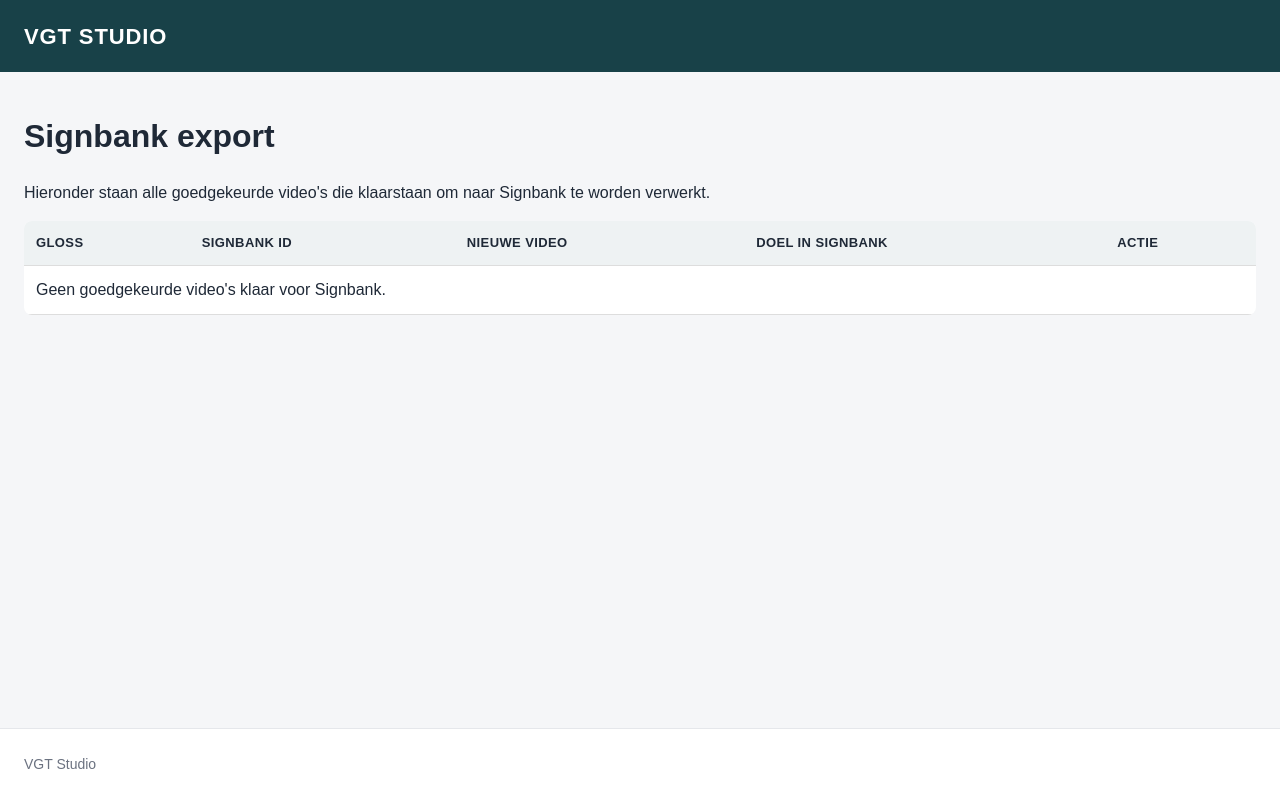
After one commit to ThijsVGTC/vgt-studio, a Django app: template recordings/templates/recordings/signbank_export_preview.html in a window 1280 px wide. The commit adds this page. Run offline with Django 5.2, Linux system fonts and the light colour scheme; the template is opened without the code that fills it, so the values that code supplies are empty.

Commit message:
upload to signbank

```diff
--- a/recordings/templates/recordings/base.html
+++ b/recordings/templates/recordings/base.html
@@ -23,6 +23,9 @@
                 </a>
                 <a href="{% url 'video_review_overview' %}">
                     Videocontrole
+                </a>
+                <a href="{% url 'signbank_export_preview' %}">
+                    Signbank
                 </a>
                 <span class="user-name">
                     {{ user.username }}
--- /dev/null
+++ b/recordings/templates/recordings/signbank_export_preview.html
@@ -0,0 +1,104 @@
+{% extends "recordings/base.html" %}
+
+{% block title %}
+Signbank export | VGT Studio
+{% endblock %}
+
+{% block content %}
+
+<h1>Signbank export</h1>
+
+<p>
+    Hieronder staan alle goedgekeurde video's die klaarstaan
+    om naar Signbank te worden verwerkt.
+</p>
+
+<div class="table-wrapper">
+
+    <table class="video-review-table">
+
+        <thead>
+            <tr>
+                <th>Gloss</th>
+                <th>Signbank ID</th>
+                <th>Nieuwe video</th>
+                <th>Doel in Signbank</th>
+                <th>Actie</th>
+            </tr>
+        </thead>
+
+        <tbody>
+
+            {% for export in export_items %}
+
+                <tr>
+
+                    <td>
+                        <strong>
+                            {{ export.item.gloss_id }}
+                        </strong>
+                    </td>
+
+                    <td>
+                        {{ export.item.signbank_id }}
+                    </td>
+
+                    <td>
+                        {% if export.item.new_video %}
+                            {{ export.item.new_video.name }}
+                        {% endif %}
+                    </td>
+
+                    <td>
+
+                        {% if export.valid %}
+
+                            <code>
+                                {{ export.relative_path }}
+                            </code>
+
+                        {% else %}
+
+                            {{ export.error }}
+
+                        {% endif %}
+
+                    </td>
+
+                    <td>
+
+                        {% if not export.valid %}
+
+                            ❌ Ongeldig
+
+                        {% elif export.exists %}
+
+                            ⚠️ Bestaande video vervangen
+
+                        {% else %}
+
+                            ✅ Nieuwe video
+
+                        {% endif %}
+
+                    </td>
+
+                </tr>
+
+            {% empty %}
+
+                <tr>
+                    <td colspan="5">
+                        Geen goedgekeurde video's klaar voor Signbank.
+                    </td>
+                </tr>
+
+            {% endfor %}
+
+        </tbody>
+
+    </table>
+
+</div>
+
+{% endblock %}
--- a/recordings/urls.py
+++ b/recordings/urls.py
@@ -11,6 +11,7 @@ urlpatterns = [
     path("video-controle/<int:signbank_id>/goedkeuren/",views.approve_new_video,name="approve_new_video",),
     path("video-controle/<int:signbank_id>/afkeuren/",views.reject_new_video,name="reject_new_video",),
     path("video-controle/<int:signbank_id>/heropenen/",views.reopen_rejected_video,name="reopen_rejected_video",),
+    path("signbank/export/",views.signbank_export_preview,name="signbank_export_preview",),
     path("opname/<int:signbank_id>/",views.recording_detail,name="recording_detail"),
     path("import/", views.import_urls, name="import_urls"),
     path("import-google-sheet/", views.import_google_sheet, name="import_google_sheet"),
--- a/studio/settings.py
+++ b/studio/settings.py
@@ -131,6 +131,8 @@ MEDIA_URL = "/media/"
 
 MEDIA_ROOT = BASE_DIR / "media"
 
+SIGNBANK_GLOSSVIDEO_ROOT = "/home/vlaamseg/signbank/writable/glossvideo"
+
 
 # Email
 # https://docs.djangoproject.com/en/6.1/topics/email/#topic-email-configuration
```
Also changed, not shown: recordings/views.py (+62 -0 lines).
